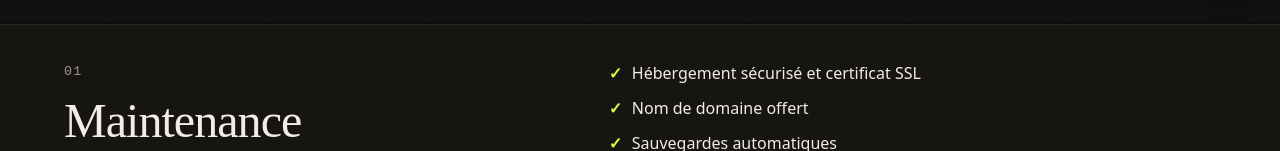
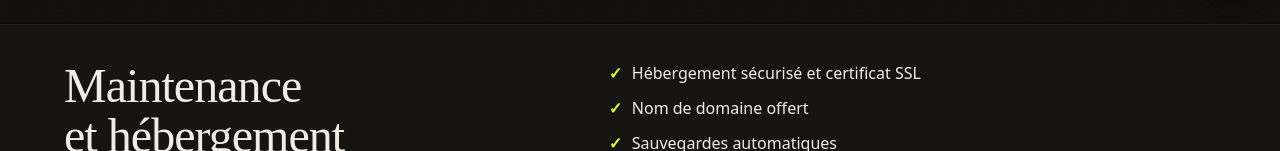
Before and after one commit to mounir-mansi/portfolio, a React (Vite) app in the folder frontend/: page /fr/services in a window 1280 px wide. Shown: the part 778-929 px from the top of the page. Built offline with nearby package versions, Linux system fonts and the light colour scheme; no server answers.

Commit message:
fix: retire les numéros 01 à 06 de la page Services

```diff
--- a/frontend/src/pages/ServicesPage/ServicesPage.jsx
+++ b/frontend/src/pages/ServicesPage/ServicesPage.jsx
@@ -122,7 +122,6 @@ function ServicesContent() {
           >
             <div className="container svc-grid">
               <div className="svc-text reveal">
-                <p className="eyebrow">{String(i + 1).padStart(2, "0")}</p>
                 <h2 id={`svc-${svc.id}-title`} className="block-title">{item.name}</h2>
                 <p className="svc-price">{item.price}</p>
                 <p className="svc-desc">{item.desc}</p>
```
